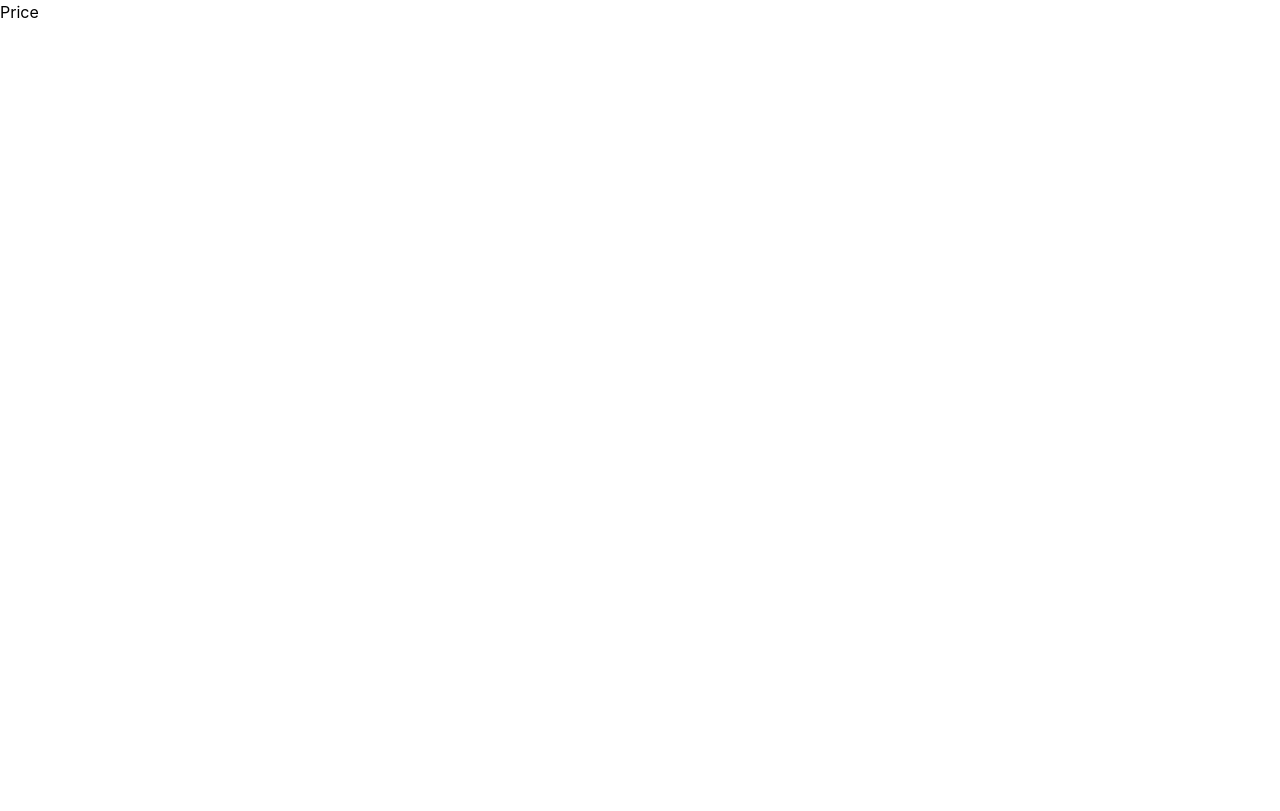
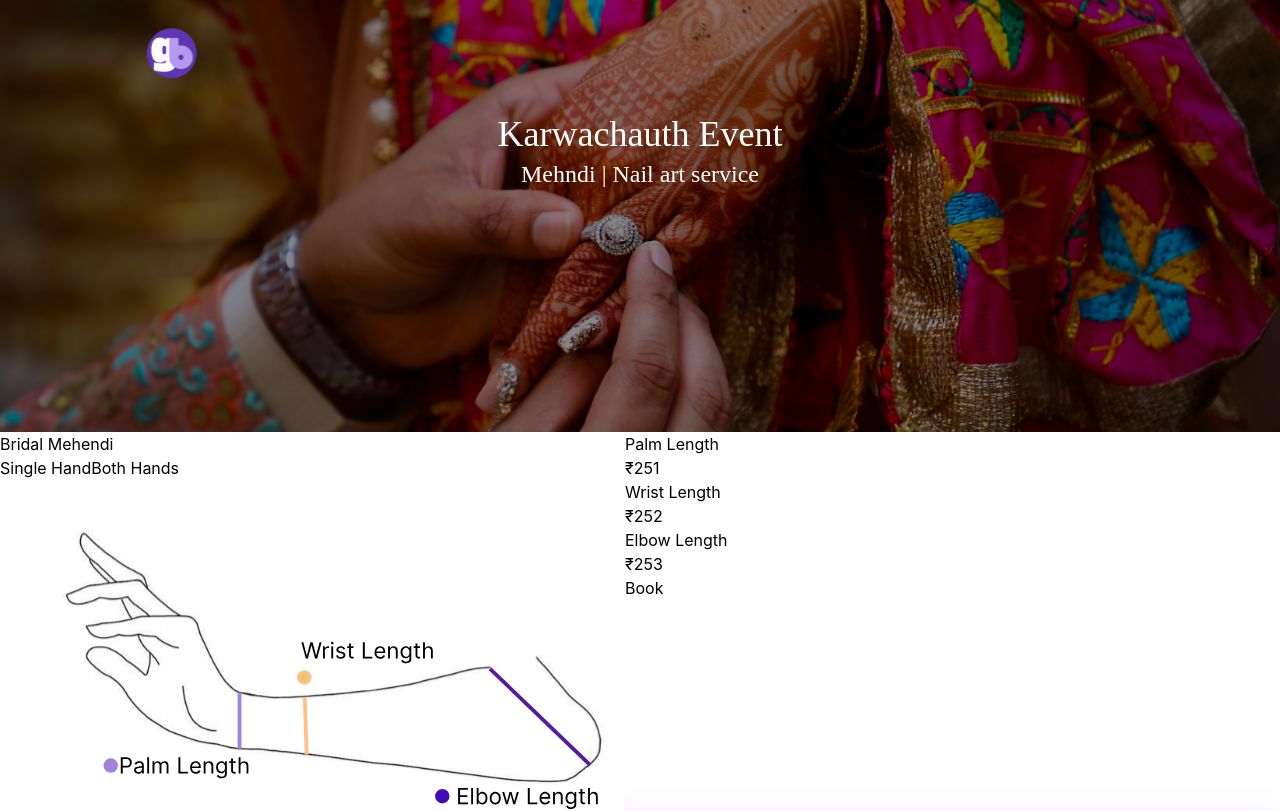
Before and after one commit to SinghJashanpreet/Groobe-Event-Portal, a React (Create React App) app: page /price in a window 1280 px wide. Shown: the top 811 px of the page. Built offline with nearby package versions, Linux system fonts and the light colour scheme.

Commit message:
working on 3-4

```diff
--- a/src/Redux/Slices/FormSlice.jsx
+++ b/src/Redux/Slices/FormSlice.jsx
@@ -1,21 +1,28 @@
-//Reducer takes 3 things
-// Initial name, InitialState, reducer(functiions all)
-
 import { createSlice } from "@reduxjs/toolkit";
 
-const initialState = {
-  value: "hellow",
+const initialFormData = {
+  Society: "",
+  Service: "",
+  Design: "",
+  Hands: "",
+  Length: "",
+
 };
 
 const FormSlice = createSlice({
   name: "FormData",
-  initialState,
+  initialState: initialFormData,
   reducers: {
     print: (state) => {
-      return {...state, value: state.value + "love u"}
+      const stateObject = { ...state };
+      console.log("State as Object:", stateObject);
+    },
+    setData: (state, action) => {
+      // Merge the payload with the existing state
+      return { ...state, ...action.payload };
     },
   },
 });
 
-export const { print } = FormSlice.actions;
+export const { print, setData } = FormSlice.actions;
 export default FormSlice.reducer;
--- a/src/components/pages/Design.js
+++ b/src/components/pages/Design.js
@@ -7,25 +7,37 @@ import img3 from '../../assets/images/Design/Group 2236.svg'
 import img4 from '../../assets/images/Design/Group 3.svg'
 import img5 from '../../assets/images/Design/Group 4.svg'
 import { Link } from 'react-router-dom'
+import { useDispatch, useSelector } from "react-redux";
+import { print, setData } from "../../Redux/Slices/FormSlice";
 function Design() {
+  const formData = useSelector((state) => state.FormData);
+  const dispatch = useDispatch();
+
+  // Your changeHandler function
+  function changeHandler(event) {
+    // const { name, value, checked, type } = event.target;
+    const selectedDesign = event.target.getAttribute('name');
+    dispatch(setData({ Design: selectedDesign }));
+    dispatch(print());
+  }
     return (
     <div>
         <Homeheader/>
         <div>
           <Link to='/price'>
-            <img src={img1}></img>
+            <img src={img1} name="Bridal Mehndi" onClick={changeHandler}></img>
           </Link>
           <Link to='/price'>
-            <img src={img2}></img>
+            <img src={img2} name="Arabic Mehndi" onClick={changeHandler}></img>
           </Link>
           <Link to='/price'>
-            <img src={img3}></img>
+            <img src={img3} name="Khafif Mehndi" onClick={changeHandler}></img>
           </Link>
           <Link to='/price'>
-            <img src={img4}></img>
+            <img src={img4} name="Indo Arabic Mehndi" onClick={changeHandler}></img>
           </Link>
           <Link to='/price'>
-            <img src={img5}></img>
+            <img src={img5} name="Tattoo Mehndi" onClick={changeHandler}></img>
           </Link>
         </div>
         <Footer/>
--- a/src/components/pages/Price.js
+++ b/src/components/pages/Price.js
@@ -1,8 +1,66 @@
-import React from 'react'
+import React, { useState } from 'react'
+import Homeheader from '../Header'
+import Footer from '../Footer'
+import HandLengthImage from '../../assets/images/Price/Group 2237.svg'
+import { useDispatch, useSelector } from "react-redux";
+import { print, setData } from "../../Redux/Slices/FormSlice";
+function Price() {
+  const [SelectedPrice, setSelectedPrice] = useState(null);
+  const [SelectedHands, setSelectedHands] = useState(null);
 
-function Price() {
+  const HandleLength = (name) =>{
+    setSelectedPrice(name);
+  }
+  const HandleHands = (name) =>{
+    setSelectedHands(name);
+  }
+
+  const formData = useSelector((state) => state.FormData);
+  const dispatch = useDispatch();
+
+  // Your changeHandler function
+  function changeHandler(event) {
+    // const { name, value, checked, type } = event.target;
+    const selectedDesign = event.target.getAttribute('name');
+    dispatch(setData({ Design: selectedDesign }));
+    dispatch(print());
+  }
   return (
-    <div>Price</div>
+    <div>
+      <Homeheader/>
+      <div className='flex flex-row'>
+        {/* left */}
+        <div>
+          <h1>Bridal Mehendi</h1>
+          <div>
+            <button className={SelectedHands === 'Single Hand' ? 'border-2 border-[#440BB7]' : ''} onClick={()=>HandleHands('Single Hand')}>Single Hand</button>
+            <button className={SelectedHands === 'Both Hands' ? 'border-2 border-[#440BB7]' : ''} onClick={()=>HandleHands('Both Hands')}>Both Hands</button>
+          </div>
+          <img src={HandLengthImage}></img>
+        </div>
+        {/* right */}
+        <div>
+          <div className={SelectedPrice === 'Palm' ? 'border-2 border-[#440BB7]' : ''}
+          name="Palm" onClick={()=>HandleLength('Palm')}>
+            <p>Palm Length</p>
+            <p>₹251</p>
+          </div>
+          <div className={SelectedPrice === 'Wrist' ? 'border-2 border-[#440BB7]' : ''}
+          name="Wrist" onClick={()=>HandleLength('Wrist')}>
+            <p>Wrist Length</p>
+            <p>₹252</p>
+          </div>
+          <div className={SelectedPrice === 'Elbow' ? 'border-2 border-[#440BB7]' : ''}
+          name="Elbow" onClick={()=>HandleLength('Elbow')}>
+            <p>Elbow Length</p>
+            <p>₹253</p>
+          </div>
+
+          <button>Book</button>
+        </div>
+      </div>
+      <Footer/>
+    </div>
   )
 }
 
--- a/src/components/pages/Service.js
+++ b/src/components/pages/Service.js
@@ -4,17 +4,30 @@ import Footer from "../Footer";
 import img1 from "../../assets/images/Services/Mehendi Design.svg";
 import img2 from "../../assets/images/Services/Nail Art.svg";
 import { Link } from "react-router-dom";
+import { useDispatch, useSelector } from "react-redux";
+import { print, setData } from "../../Redux/Slices/FormSlice";
+
 function Service() {
+  const formData = useSelector((state) => state.FormData);
+  const dispatch = useDispatch();
+
+  // Your changeHandler function
+  function changeHandler(event) {
+    // const { name, value, checked, type } = event.target;
+    const selectedService = event.target.getAttribute('name');
+    dispatch(setData({ Service: selectedService }));
+    dispatch(print());
+  }
   return (
     <div>
       <Homeheader />
       <div>
         <Link to="/design">
-          <img src={img1}></img>
+          <img src={img1} name="Mehndi" onClick={changeHandler}></img>
         </Link>
 
         <Link to="/design">
-          <img src={img2}></img>
+          <img src={img2} name="Nail Art" onClick={changeHandler}></img>
         </Link>
       </div>
       <Footer />
--- a/src/components/pages/Society.js
+++ b/src/components/pages/Society.js
@@ -1,33 +1,38 @@
 import React, { useEffect } from "react";
 import { Link } from "react-router-dom";
-import { useDispatch, useSelector } from 'react-redux';
-import { print } from "../../Redux/Slices/FormSlice";
+import { useDispatch, useSelector } from "react-redux";
+import { print, setData } from "../../Redux/Slices/FormSlice";
 function Society() {
-  const formm = useSelector((state)=>state.FormData.value);
+  const formData = useSelector((state) => state.FormData);
   const dispatch = useDispatch();
-  useEffect(() => {
-    console.log('Dispatching print action...' , formm);
+
+  // Your changeHandler function
+  function changeHandler(event) {
+    // const { name, value, checked, type } = event.target;
+    const selectedSociety = event.target.getAttribute('name');
+    dispatch(setData({ Society: selectedSociety }));
     dispatch(print());
-  }, [dispatch]);
+  }
+
   return (
     <div className="text-center">
       {/* {dispatch(print())} */}
-      <h1>Choose Your Society {formm}</h1>
+      <h1>Choose Your Society</h1>
       <div className="flex flex-col">
         <Link to="/service">
-          <div className=" border border-3 p-3">JLPL1</div>
+          <div className=" border border-3 p-3" name="JLPL1" onClick={changeHandler}>JLPL1</div>
         </Link>
         <Link to="/service">
-          <div className=" border border-3 p-3">JLPL2</div>
+          <div className=" border border-3 p-3" name="JLPL2" onClick={changeHandler}>JLPL2</div>
         </Link>
         <Link to="/service">
-          <div className=" border border-3 p-3">JLPL3</div>
+          <div className=" border border-3 p-3" name="JLPL3" onClick={changeHandler}>JLPL3</div>
         </Link>
         <Link to="/service">
-          <div className=" border border-3 p-3">JLPL4</div>
+          <div className=" border border-3 p-3" name="JLPL4" onClick={changeHandler}>JLPL4</div>
         </Link>
         <Link to="/service">
-          <div className=" border border-3 p-3">JLPL5</div>
+          <div className=" border border-3 p-3" name="JLPL5" onClick={changeHandler}>JLPL5</div>
         </Link>
       </div>
     </div>
```
Also changed, not shown: src/App.js (+9 -9 lines), src/assets/images/Price/Group 2237.svg (added).
